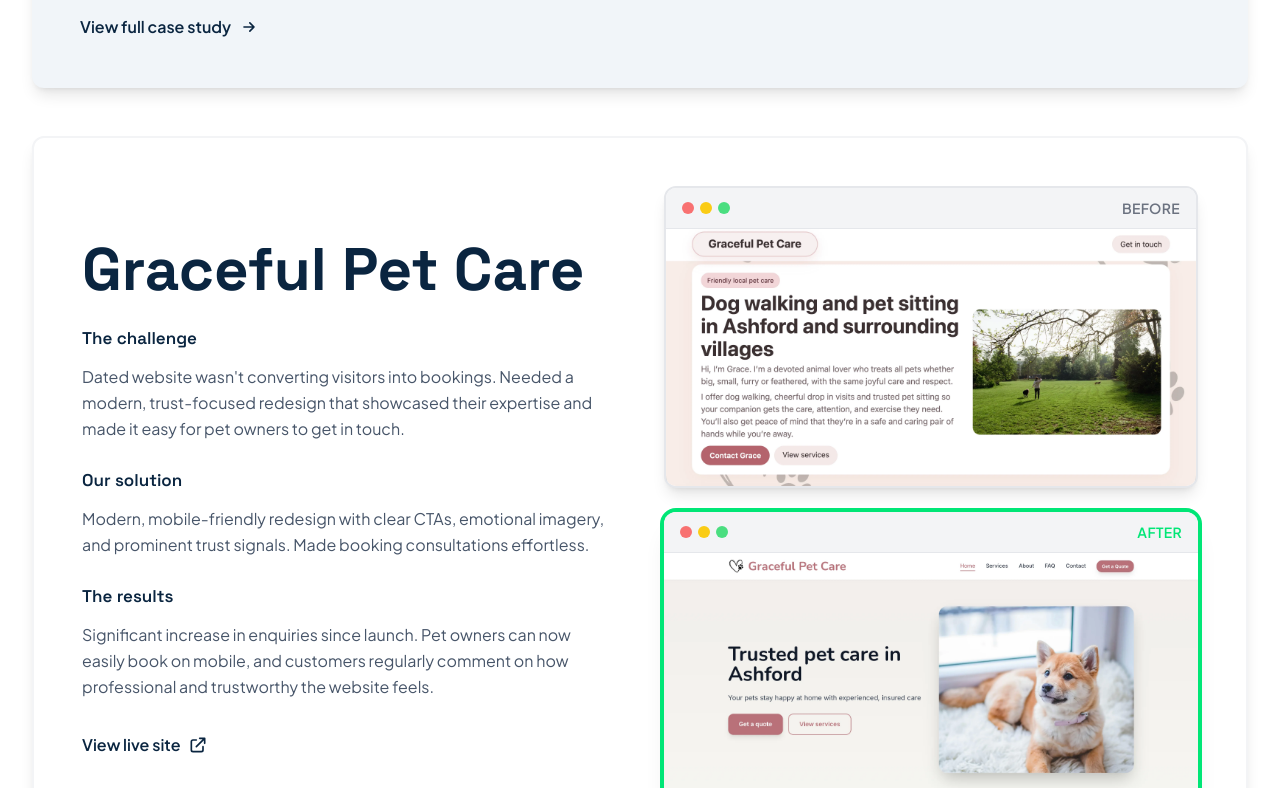
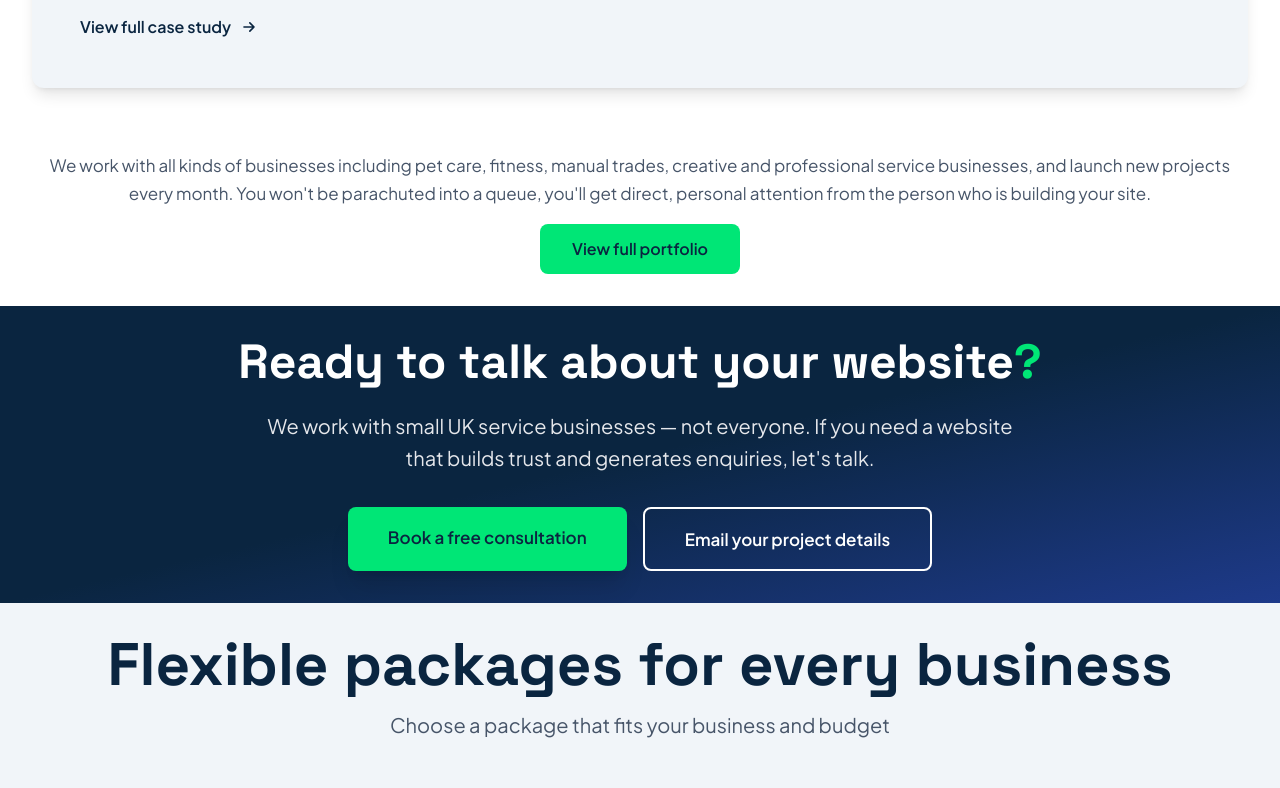
Before and after one commit to lawsonscreative/lawsonscreative-main-site, a Next.js app: page / in a window 1280 px wide. Shown: the part 2440-3228 px from the top of the page. Built offline with nearby package versions, Linux system fonts and the light colour scheme.

Commit message:
fix: Remove Graceful Pet Care section from home page
🤖 Generated with [Claude Code](https://claude.com/claude-code)

Co-Authored-By: Claude <noreply@anthropic.com>

```diff
--- a/components/PortfolioShowcase.tsx
+++ b/components/PortfolioShowcase.tsx
@@ -107,108 +107,6 @@ export default function PortfolioShowcase() {
           </div>
         </motion.div>
 
-        {/* Second Case Study - Graceful Pet Care */}
-        <motion.div
-          initial={{ opacity: 0, y: 20 }}
-          animate={inView ? { opacity: 1, y: 0 } : {}}
-          transition={{ duration: 0.6, delay: 0.3 }}
-          className="bg-white rounded-xl shadow-lg p-8 md:p-12 mb-12 border-2 border-gray-100"
-        >
-          <div className="grid grid-cols-1 lg:grid-cols-2 gap-12 items-center">
-            {/* Content */}
-            <div>
-              <h3 className="font-heading font-bold text-4xl md:text-5xl lg:text-6xl text-navy mb-6">
-                Graceful Pet Care
-              </h3>
-              <div className="space-y-6 mb-8">
-                <div>
-                  <h4 className="font-semibold text-lg text-navy mb-3">The challenge</h4>
-                  <p className="text-slate leading-relaxed">
-                    Dated website wasn't converting visitors into bookings. Needed a modern, trust-focused redesign that showcased their expertise and made it easy for pet owners to get in touch.
-                  </p>
-                </div>
-                <div>
-                  <h4 className="font-semibold text-lg text-navy mb-3">Our solution</h4>
-                  <p className="text-slate leading-relaxed">
-                    Modern, mobile-friendly redesign with clear CTAs, emotional imagery, and prominent trust signals. Made booking consultations effortless.
-                  </p>
-                </div>
-                <div>
-                  <h4 className="font-semibold text-lg text-navy mb-3">The results</h4>
-                  <p className="text-slate leading-relaxed">
-                    Significant increase in enquiries since launch. Pet owners can now easily book on mobile, and customers regularly comment on how professional and trustworthy the website feels.
-                  </p>
-                </div>
-              </div>
-              <a
-                href="https://gracefulpetcare.co.uk"
-                target="_blank"
-                rel="noopener noreferrer"
-                className="inline-flex items-center text-navy font-semibold hover:text-lime transition-colors"
-              >
-                View live site
-                <svg
-                  className="w-5 h-5 ml-2"
-                  fill="none"
-                  strokeLinecap="round"
-                  strokeLinejoin="round"
-                  strokeWidth="2"
-                  viewBox="0 0 24 24"
-                  stroke="currentColor"
-                >
-                  <path d="M10 6H6a2 2 0 00-2 2v10a2 2 0 002 2h10a2 2 0 002-2v-4M14 4h6m0 0v6m0-6L10 14"></path>
-                </svg>
-              </a>
-            </div>
-
-            {/* Before/After Images */}
-            <div className="space-y-6">
-              {/* Before */}
-              <div className="bg-white rounded-xl shadow-lg overflow-hidden border-2 border-gray-200">
-                {/* Browser Chrome */}
-                <div className="bg-gray-100 px-4 py-3 flex items-center justify-between border-b border-gray-200">
-                  <div className="flex gap-1.5">
-                    <div className="w-3 h-3 rounded-full bg-red-400"></div>
-                    <div className="w-3 h-3 rounded-full bg-yellow-400"></div>
-                    <div className="w-3 h-3 rounded-full bg-green-400"></div>
-                  </div>
-                  <span className="text-xs font-semibold text-gray-500 uppercase tracking-wide">Before</span>
-                </div>
-                {/* Screenshot */}
-                <Image
-                  src="/images/portfolio/graceful-petcare-before.webp"
-                  alt="Graceful Pet Care website before redesign"
-                  width={800}
-                  height={600}
-                  loading="lazy"
-                  className="w-full h-auto"
-                />
-              </div>
-              {/* After */}
-              <div className="bg-white rounded-xl shadow-xl overflow-hidden ring-4 ring-lime">
-                {/* Browser Chrome */}
-                <div className="bg-gray-100 px-4 py-3 flex items-center justify-between border-b border-gray-200">
-                  <div className="flex gap-1.5">
-                    <div className="w-3 h-3 rounded-full bg-red-400"></div>
-                    <div className="w-3 h-3 rounded-full bg-yellow-400"></div>
-                    <div className="w-3 h-3 rounded-full bg-green-400"></div>
-                  </div>
-                  <span className="text-xs font-semibold text-lime uppercase tracking-wide">After</span>
-                </div>
-                {/* Screenshot */}
-                <Image
-                  src="/images/portfolio/graceful-petcare-after.webp"
-                  alt="Graceful Pet Care website after redesign"
-                  width={800}
-                  height={600}
-                  loading="lazy"
-                  className="w-full h-auto"
-                />
-              </div>
-            </div>
-          </div>
-        </motion.div>
-
         {/* More projects coming soon */}
         <motion.div
           initial={{ opacity: 0, y: 20 }}
```
Also changed, not shown: 2 other files (tests, documents, lock files or other folders).
